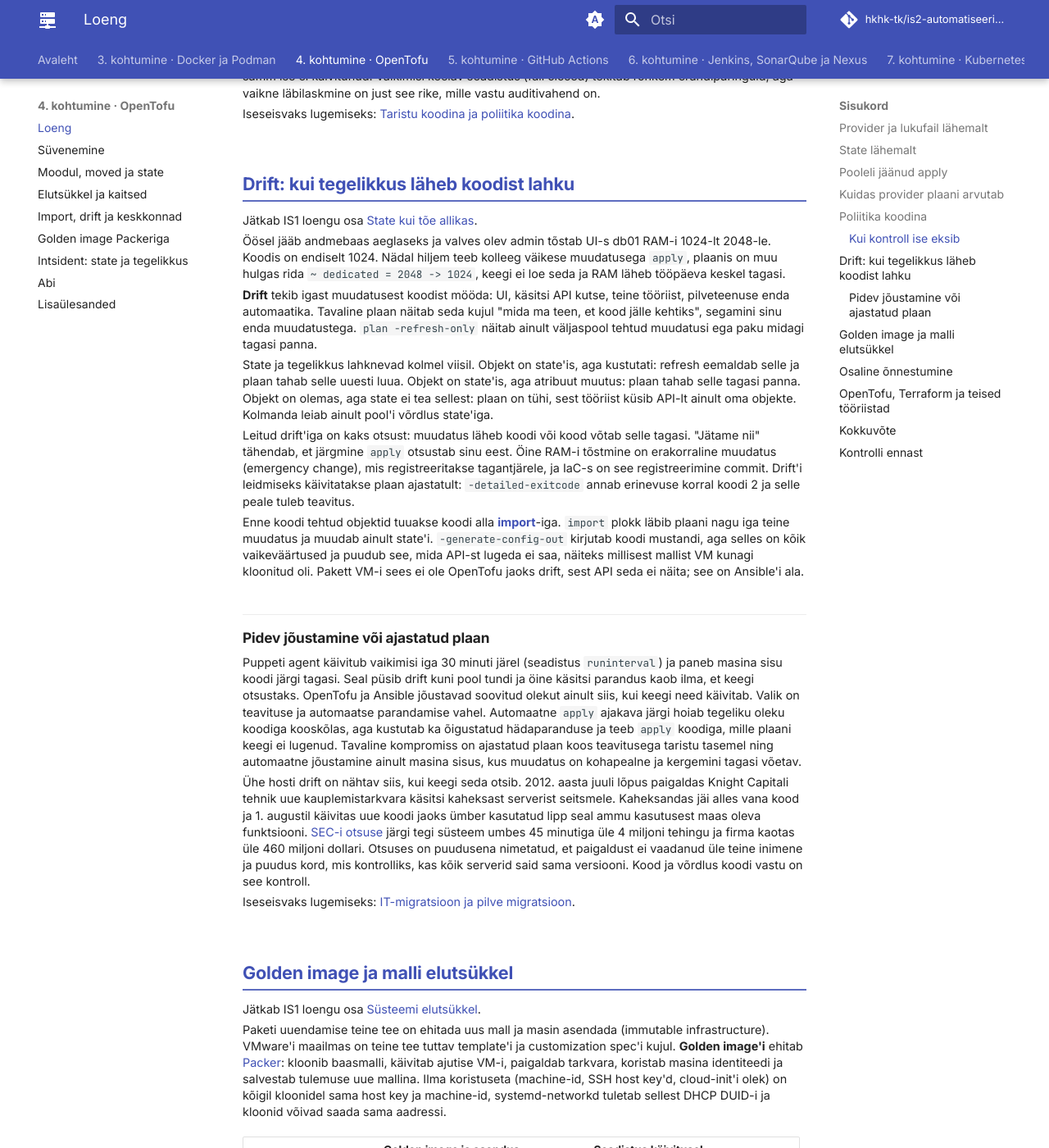
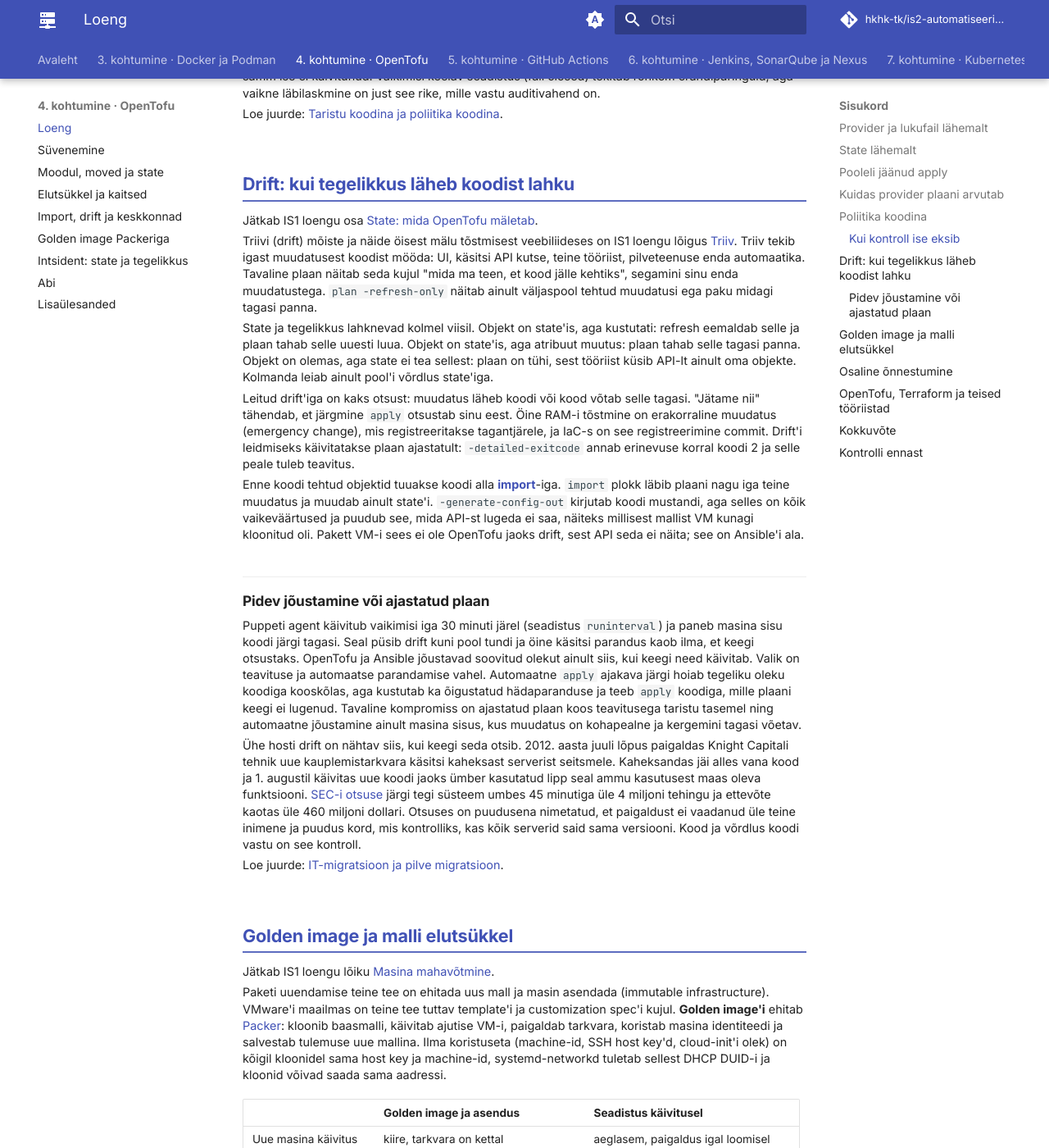
Before and after one commit to hkhk-tk/is2-automatiseerimine, an MkDocs documentation site: the page built from docs/k04/loeng.md, in a window 1280 px wide and 1400 px high, scrolled down 2847 px. Shown: the whole window at 82% size. Built offline with MkDocs 1.6.1 and Material for MkDocs 9.7.7, drawn with Linux system fonts in a browser that asks for light colours; comment, search, counter and statistics services are not loaded; some of the changed text lies outside the part shown.

Commit message:
Loengud K4–K7: algajale vajalik viidud IS1-sse, lingid uute ankrute järgi

```diff
--- a/docs/k04/loeng.md
+++ b/docs/k04/loeng.md
@@ -12,7 +12,7 @@ Loeng jätkab IS1 [taristu koodina loengut](https://hkhk-tk.github.io/is1-automa
 
 ## Provider ja lukufail lähemalt
 
-Jätkab IS1 loengu lõiku [Provider ja lukufail](https://hkhk-tk.github.io/is1-automatiseerimine/k04/loeng/#provider-ja-lukufail).
+Jätkab IS1 loengu lõiku [Provider: kuidas OpenTofu Proxmoxiga räägib](https://hkhk-tk.github.io/is1-automatiseerimine/k04/loeng/#provider-kuidas-opentofu-proxmoxiga-raagib).
 
 Kui provider'i uus versioon muudab mõne argumendi vaikeväärtust või skeemi, ilmub järgmisse plaani muudatus, mida keegi koodis ei teinud. Provider'i protsess töötab ainult ühe käsu ajal. Tofu käivitab selle alamprotsessina, provider teatab käivitusel standardväljundis protokolli versiooni ja socket'i aadressi ning edasi käivad kõik kutsed gRPC kaudu. Provider'i viga või paanika katkestab seepärast kogu käsu, mitte ühte ressurssi.
 
@@ -20,7 +20,7 @@ Paralleelsus on omaette rikkekoht. Kümme samaaegset kloonimist samast mallist t
 
 ## State lähemalt
 
-Jätkab IS1 loengu osa [State kui tõe allikas](https://hkhk-tk.github.io/is1-automatiseerimine/k04/loeng/#2-state-kui-toe-allikas).
+Jätkab IS1 loengu osa [State: mida OpenTofu mäletab](https://hkhk-tk.github.io/is1-automatiseerimine/k04/loeng/#4-state-mida-opentofu-maletab).
 
 OpenTofu 1.10+ S3 backend lukustab tingimusliku kirjutusega: objekt `<key>.tflock` luuakse päisega `If-None-Match: *`. Vanemad juhendid kasutavad selleks DynamoDB tabelit. Lukk ei tea, kas selle omanik veel töötab, nii et `force-unlock` on alati inimese otsus.
 
@@ -73,15 +73,13 @@ Reegel näeb ainult seda, mida plaan teab. Väärtus, mis selgub alles `apply`-s
 
 Poliitika koodina on samasugune auditivahend ja sellel on samad rikked. Pärast tööriista uuendust ei vasta reegel enam plaani JSON-i kujule, väli on teise nimega või uut ressursitüüpi reeglis pole, ja reegel ei leia midagi keelata. Seepärast on poliitikal oma testid (`opa test`, `conftest verify`), mis käivitavad reegli teadaoleva hea ja halva plaani vastu, ning pipeline ebaõnnestub ka siis, kui poliitika samm ise ei käivitunud. Vaikimisi keelav seadistus (fail closed) tekitab rohkem erandipäringuid, aga vaikne läbilaskmine on just see rike, mille vastu auditivahend on.
 
-Iseseisvaks lugemiseks: [Taristu koodina ja poliitika koodina](https://hkhk-tk.github.io/is1-automatiseerimine/teemad/iac/).
+Loe juurde: [Taristu koodina ja poliitika koodina](https://hkhk-tk.github.io/is1-automatiseerimine/teemad/iac/).
 
 ## Drift: kui tegelikkus läheb koodist lahku
 
-Jätkab IS1 loengu osa [State kui tõe allikas](https://hkhk-tk.github.io/is1-automatiseerimine/k04/loeng/#2-state-kui-toe-allikas).
+Jätkab IS1 loengu osa [State: mida OpenTofu mäletab](https://hkhk-tk.github.io/is1-automatiseerimine/k04/loeng/#4-state-mida-opentofu-maletab).
 
-Öösel jääb andmebaas aeglaseks ja valves olev admin tõstab UI-s db01 RAM-i 1024-lt 2048-le. Koodis on endiselt 1024. Nädal hiljem teeb kolleeg väikese muudatusega `apply`, plaanis on muu hulgas rida `~ dedicated = 2048 -> 1024`, keegi ei loe seda ja RAM läheb tööpäeva keskel tagasi.
-
-**Drift** tekib igast muudatusest koodist mööda: UI, käsitsi API kutse, teine tööriist, pilveteenuse enda automaatika. Tavaline plaan näitab seda kujul "mida ma teen, et kood jälle kehtiks", segamini sinu enda muudatustega. `plan -refresh-only` näitab ainult väljaspool tehtud muudatusi ega paku midagi tagasi panna.
+Triivi (drift) mõiste ja näide öisest mälu tõstmisest veebiliideses on IS1 loengu lõigus [Triiv](https://hkhk-tk.github.io/is1-automatiseerimine/k04/loeng/#triiv-tegelik-olek-laheb-koodist-lahku). Triiv tekib igast muudatusest koodist mööda: UI, käsitsi API kutse, teine tööriist, pilveteenuse enda automaatika. Tavaline plaan näitab seda kujul "mida ma teen, et kood jälle kehtiks", segamini sinu enda muudatustega. `plan -refresh-only` näitab ainult väljaspool tehtud muudatusi ega paku midagi tagasi panna.
 
 State ja tegelikkus lahknevad kolmel viisil. Objekt on state'is, aga kustutati: refresh eemaldab selle ja plaan tahab selle uuesti luua. Objekt on state'is, aga atribuut muutus: plaan tahab selle tagasi panna. Objekt on olemas, aga state ei tea sellest: plaan on tühi, sest tööriist küsib API-lt ainult oma objekte. Kolmanda leiab ainult pool'i võrdlus state'iga.
 
@@ -93,13 +91,13 @@ Enne koodi tehtud objektid tuuakse koodi alla **[import](https://opentofu.org/do
 
 Puppeti agent käivitub vaikimisi iga 30 minuti järel (seadistus `runinterval`) ja paneb masina sisu koodi järgi tagasi. Seal püsib drift kuni pool tundi ja öine käsitsi parandus kaob ilma, et keegi otsustaks. OpenTofu ja Ansible jõustavad soovitud olekut ainult siis, kui keegi need käivitab. Valik on teavituse ja automaatse parandamise vahel. Automaatne `apply` ajakava järgi hoiab tegeliku oleku koodiga kooskõlas, aga kustutab ka õigustatud hädaparanduse ja teeb `apply` koodiga, mille plaani keegi ei lugenud. Tavaline kompromiss on ajastatud plaan koos teavitusega taristu tasemel ning automaatne jõustamine ainult masina sisus, kus muudatus on kohapealne ja kergemini tagasi võetav.
 
-Ühe hosti drift on nähtav siis, kui keegi seda otsib. 2012. aasta juuli lõpus paigaldas Knight Capitali tehnik uue kauplemistarkvara käsitsi kaheksast serverist seitsmele. Kaheksandas jäi alles vana kood ja 1. augustil käivitas uue koodi jaoks ümber kasutatud lipp seal ammu kasutusest maas oleva funktsiooni. [SEC-i otsuse](https://www.sec.gov/litigation/admin/2013/34-70694.pdf) järgi tegi süsteem umbes 45 minutiga üle 4 miljoni tehingu ja firma kaotas üle 460 miljoni dollari. Otsuses on puudusena nimetatud, et paigaldust ei vaadanud üle teine inimene ja puudus kord, mis kontrolliks, kas kõik serverid said sama versiooni. Kood ja võrdlus koodi vastu on see kontroll.
+Ühe hosti drift on nähtav siis, kui keegi seda otsib. 2012. aasta juuli lõpus paigaldas Knight Capitali tehnik uue kauplemistarkvara käsitsi kaheksast serverist seitsmele. Kaheksandas jäi alles vana kood ja 1. augustil käivitas uue koodi jaoks ümber kasutatud lipp seal ammu kasutusest maas oleva funktsiooni. [SEC-i otsuse](https://www.sec.gov/litigation/admin/2013/34-70694.pdf) järgi tegi süsteem umbes 45 minutiga üle 4 miljoni tehingu ja ettevõte kaotas üle 460 miljoni dollari. Otsuses on puudusena nimetatud, et paigaldust ei vaadanud üle teine inimene ja puudus kord, mis kontrolliks, kas kõik serverid said sama versiooni. Kood ja võrdlus koodi vastu on see kontroll.
 
-Iseseisvaks lugemiseks: [IT-migratsioon ja pilve migratsioon](https://hkhk-tk.github.io/is1-automatiseerimine/teemad/migratsioon/).
+Loe juurde: [IT-migratsioon ja pilve migratsioon](https://hkhk-tk.github.io/is1-automatiseerimine/teemad/migratsioon/).
 
 ## Golden image ja malli elutsükkel
 
-Jätkab IS1 loengu osa [Süsteemi elutsükkel](https://hkhk-tk.github.io/is1-automatiseerimine/k04/loeng/#4-susteemi-elutsukkel-loomine-muutmine-mahavotmine).
+Jätkab IS1 loengu lõiku [Masina mahavõtmine](https://hkhk-tk.github.io/is1-automatiseerimine/k04/loeng/#masina-mahavotmine).
 
 Paketi uuendamise teine tee on ehitada uus mall ja masin asendada (immutable infrastructure). VMware'i maailmas on teine tee tuttav template'i ja customization spec'i kujul. **Golden image'i** ehitab [Packer](https://developer.hashicorp.com/packer/docs): kloonib baasmalli, käivitab ajutise VM-i, paigaldab tarkvara, koristab masina identiteedi ja salvestab tulemuse uue mallina. Ilma koristuseta (machine-id, SSH host key'd, cloud-init'i olek) on kõigil kloonidel sama host key ja machine-id, systemd-networkd tuletab sellest DHCP DUID-i ja kloonid võivad saada sama aadressi.
 
@@ -127,19 +125,17 @@ Teine rikkekoht on ajastus. VM on API jaoks valmis enne, kui cloud-init on võtm
 
 ## OpenTofu, Terraform ja teised tööriistad
 
-Jätkab IS1 loengu osa [OpenTofu ja Terraform](https://hkhk-tk.github.io/is1-automatiseerimine/k04/loeng/#6-opentofu-ja-terraform).
+Jätkab IS1 loengu lõiku [OpenTofu ja Terraform](https://hkhk-tk.github.io/is1-automatiseerimine/k04/loeng/#opentofu-ja-terraform), kus on ajalugu, litsentsid ja provider'ite registry'd.
 
 | | OpenTofu | Terraform |
 |---|---|---|
-| Litsents | MPL 2.0, Linux Foundation | BSL 1.1 alates versioonist 1.6, HashiCorp (IBM) |
-| Provider'ite registry | `registry.opentofu.org` | `registry.terraform.io` |
 | State'i krüpteerimine | tööriistas endas (1.7+) | ainult backendi poolt, näiteks S3 krüpteerimine |
 | Ainult ühes tööriistas | `-exclude`, provider'ite `for_each` (1.9) | HCP Terraformi teenused |
 | State'i ühilduvus | loeb Terraform 1.5 state'i otse | ei loe OpenTofu krüpteeritud state'i |
 
 *Tabel 4.3. OpenTofu ja Terraform. Sama kood annab mõlemast sama plaani, kuni kasutad ainult ühele omaseid võimalusi.*
 
-Töökuulutustes on enamasti kirjas "Terraform". Oskus on sama: HCL, state, plaani lugemine, moodulid. BSL piirab Terraformi kasutamist HashiCorpiga konkureerivates toodetes, oma taristu haldamist see ei puuduta. Kursus kasutab OpenTofut, sest MPL ei vaja litsentsi ülevaatust ühelgi juhul. Kolimine ühelt tööriistalt teisele on üks commit, millele eelneb state'i varukoopia ([migreerimine](https://opentofu.org/docs/intro/migration/)).
+Litsentsi ja registry erinevus on IS1 loengu tabelis. Kolimine ühelt tööriistalt teisele on üks commit, millele eelneb state'i varukoopia ([migreerimine](https://opentofu.org/docs/intro/migration/)).
 
 Vendor lock-in tuleb sellest, mis on tööriista ümber. HCP Terraformi poliitikad võivad olla [Sentinelis](https://developer.hashicorp.com/sentinel/docs), mida väljaspool HashiCorpi tooteid ei käivitata, OPA reeglid aga töötavad mõlema tööriista plaani JSON-i peal. Kui hindad tööriista, vaata seepärast ka seda, kus asuvad state, poliitika, saladused ja käivitus, sest need on kolimisel suurem töö kui HCL.
 
@@ -184,7 +180,7 @@ Pulumi annab programmeerimiskeele tsüklid ja testid, aga lõppolekut on koodist
 
 ## Kontrolli ennast
 
-??? question "Kolleeg tõstis öösel UI-s db01 RAM-i 2048-le. Mida näitab `plan -refresh-only`, mida tavaline `plan` ja mida sa teed?"
+??? question "Öösel tõsteti UI-s db01 RAM 2048 MB peale. Mida näitab `plan -refresh-only`, mida tavaline `plan` ja mida sa teed?"
     `-refresh-only` näitab muutust 1024 → 2048 väljaspool Tofut, tavaline `plan` tahab selle 1024-le tagasi panna. Kui muudatus oli õige, läheb 2048 koodi; kui ei, teed koodiga `apply`. Otsus läheb koos põhjusega commit'i.
 
 ??? question "Poliitika keelab andmebaasi VM-i kustutamise, kui `tags` sisaldab `db`. Millal laseb see kustutamise siiski läbi?"
```
Also changed, not shown: other parts of docs/k04/loeng.md (+3 -3 lines), docs/k05/loeng.md (+16 -8 lines), docs/k06/loeng.md (+4 -4 lines).
